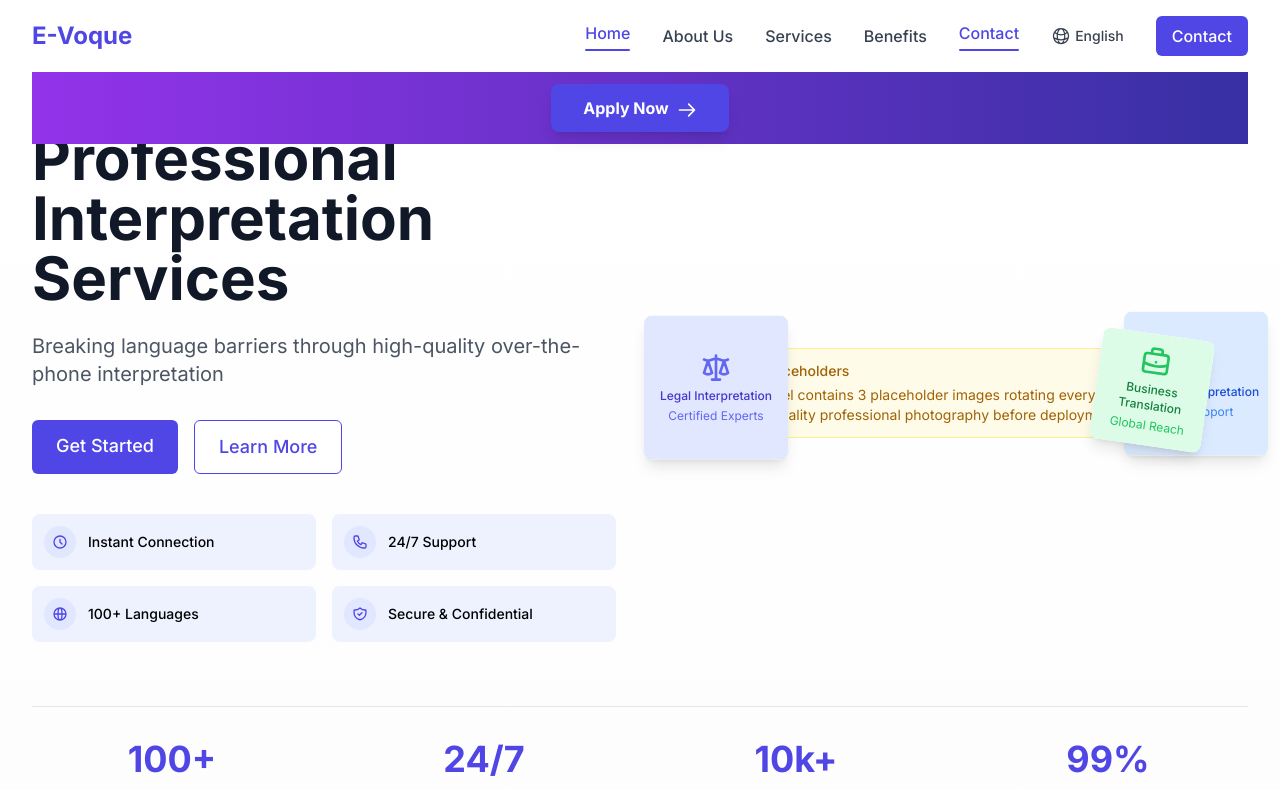
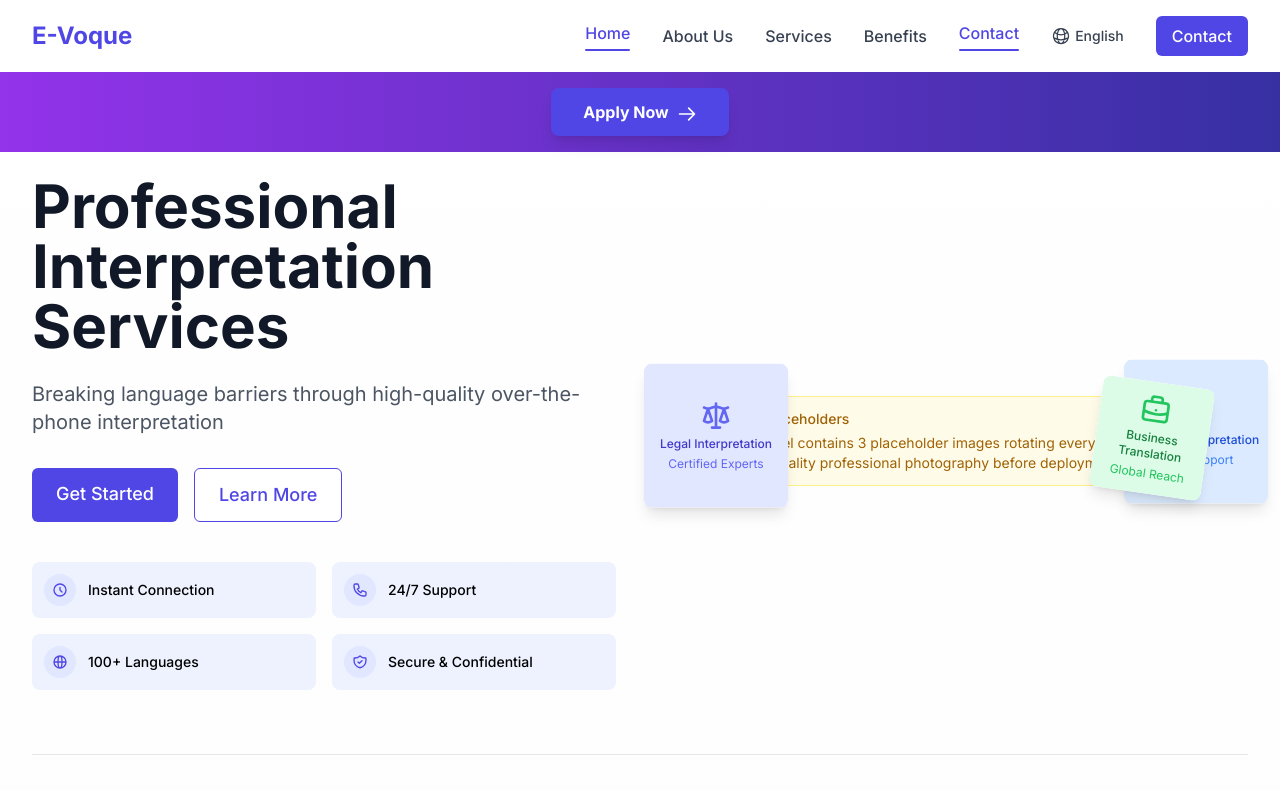
Before and after one commit to betosaco/e-voque-website, a Next.js app: page /en in a window 1280 px wide. Shown: the top 790 px of the page. Built offline with nearby package versions, Linux system fonts and the light colour scheme.

Commit message:
Make Apply Now header full width and add more padding to content

```diff
--- a/app/components/Contact.tsx
+++ b/app/components/Contact.tsx
@@ -75,7 +75,7 @@ export default function Contact({ dictionary }: ContactProps) {
   ];
 
   return (
-    <section id="contact" className="py-16 md:py-24 bg-gray-50">
+    <section id="contact" className="py-16 md:py-24 bg-gray-50 mt-12">
       <div className="max-w-7xl mx-auto px-4 sm:px-6 lg:px-8">
         <motion.div
           ref={ref}
--- a/app/components/Hero.tsx
+++ b/app/components/Hero.tsx
@@ -129,7 +129,7 @@ export default function Hero({ dictionary, locale }: HeroProps) {
   };
 
   return (
-    <section className="pt-24 pb-16 md:pt-32 md:pb-24 overflow-hidden">
+    <section className="pt-36 pb-16 md:pt-44 md:pb-24 overflow-hidden">
       <div className="max-w-7xl mx-auto px-4 sm:px-6 lg:px-8">
         <div className="grid grid-cols-1 md:grid-cols-2 gap-12 items-center">
           <motion.div
--- a/app/components/Navbar.tsx
+++ b/app/components/Navbar.tsx
@@ -185,9 +185,10 @@ export default function Navbar({ dictionary, locale }: NavbarProps) {
             </button>
           </div>
         </div>
+      </div>
 
-        {/* Second row with Apply Now button - display in both desktop and mobile */}
-        <div className="flex justify-center mt-4 py-3 bg-gradient-to-r from-purple-600 to-indigo-800">
+      {/* Second row with Apply Now button - full width */}
+      <div className="w-full mt-4 py-4 bg-gradient-to-r from-purple-600 to-indigo-800 flex justify-center">
         <Link
           href={`/${locale}/contact?apply=true`}
           className="bg-indigo-600 hover:bg-indigo-700 text-white font-bold px-8 py-3 rounded-lg shadow-lg transition-all transform hover:scale-105 focus:outline-none focus:ring-4 focus:ring-indigo-300 text-base"
@@ -197,7 +198,6 @@ export default function Navbar({ dictionary, locale }: NavbarProps) {
             <path strokeLinecap="round" strokeLinejoin="round" strokeWidth="2" d="M14 5l7 7m0 0l-7 7m7-7H3"></path>
           </svg>
         </Link>
-        </div>
       </div>
 
       {/* Mobile menu */}
```
Lines whose indentation alone changed are shown as unchanged.
